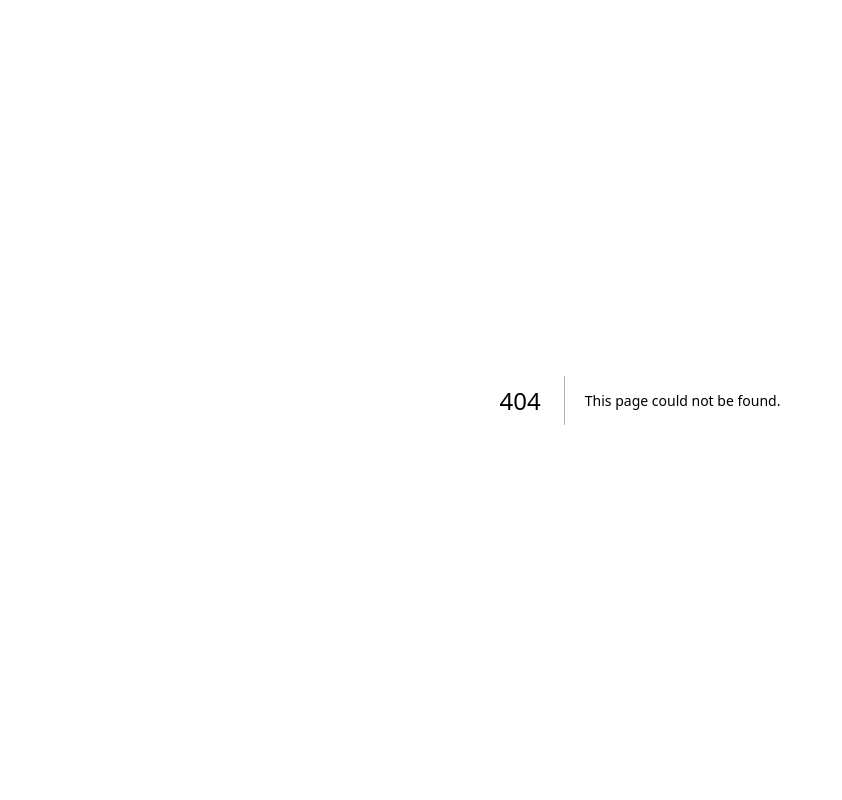
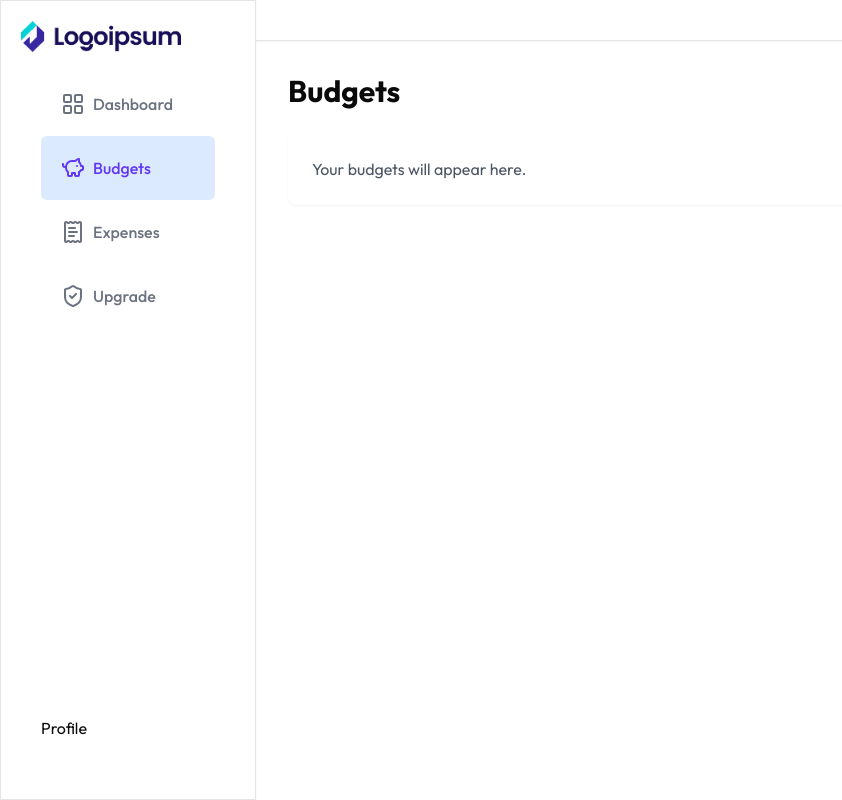
Before and after one commit to SoftEngX/expense-tracker, a Next.js app: page /dashboard/budgets in a window 1280 px wide. Before the commit this address had no page. Shown: the whole page, without its empty margins (0-842 px from the left). Built offline with nearby package versions, Linux system fonts and the light colour scheme.

Commit message:
Create three components budgets && expenses && upgrade

```diff
--- a/app/(routs)/dashboard/_components/DashboardHeader.jsx
+++ b/app/(routs)/dashboard/_components/DashboardHeader.jsx
@@ -1,9 +1,17 @@
+"use client"
 import React from 'react';
+import { UserButton } from '@clerk/nextjs';
+
 
 function DashboardHeader() {
     return (
-        <div>
-            DashboardHeader
+        <div className='p-5 shadow-sm border-b flex justify-between'>
+            <div>
+
+            </div>
+            <div>
+                <UserButton/>
+            </div>
         </div>
     )
 }
--- a/app/(routs)/dashboard/_components/SideNav.jsx
+++ b/app/(routs)/dashboard/_components/SideNav.jsx
@@ -1,43 +1,60 @@
-import React from 'react';
+"use client";
+
+import React, { useEffect } from 'react';
 import Image from 'next/image';
+import Link from 'next/link';
 import {LayoutGrid, PiggyBank, ReceiptText, ShieldCheck} from 'lucide-react';
 import { UserButton } from '@clerk/nextjs';
+import { usePathname } from 'next/navigation';
 
 function SideNav () {
     const menuList = [
         {
             id: 1,
             name: 'Dashboard',
-            icon: LayoutGrid
+            icon: LayoutGrid,
+            path: '/dashboard'
         },
         {
             id: 2,
             name: 'Budgets',
-            icon: PiggyBank
+            icon: PiggyBank,
+            path: '/dashboard/budgets'
         },
         {
             id: 3,
             name: 'Expenses',
-            icon: ReceiptText
+            icon: ReceiptText,
+            path: '/dashboard/expenses'
         },
         {
             id: 4,
             name: 'Upgrade',
-            icon: ShieldCheck
+            icon: ShieldCheck,
+            path: '/dashboard/upgrade'
         }
 
     ]
+    const path= usePathname();
+
+    useEffect(() => {
+        console.log(path)
+    },[path])
     return (
         <div className='h-screen p-5 border shadow-sm'>
             <Image src={'/logo.png'} alt='logo' width={160} height={100} />
             <div className='p-5'>
                 {menuList.map((menu, index)=> (
-                    <h2 className='flex gap-2 items-center
-                        text-gray-500 font-medium p-5 cursor-pointer
-                        rounded-md hover:text-primary hover:bg-blue-100'>
-                        <menu.icon/>
-                        {menu.name}
-                    </h2>
+                    <Link key={menu.id} href={menu.path}>
+                        <h2 className={`flex gap-2 items-center
+                            text-gray-500 font-medium p-5 cursor-pointer
+                            rounded-md hover:text-primary hover:bg-blue-100
+                            ${path==menu.path&& 'text-primary bg-blue-100'}
+                            `}>
+                            <menu.icon/>
+                            {menu.name}
+                        </h2>
+                    </Link>
                 ))}
             </div>
             <div className='fixed bottom-10 p-5 flex gap-2 items-center'>
--- /dev/null
+++ b/app/(routs)/dashboard/budgets/page.jsx
@@ -0,0 +1,16 @@
+'use client';
+
+import React from "react";
+
+const Budgets = () => {
+  return (
+    <div className="p-8">
+      <h1 className="text-3xl font-bold mb-6">Budgets</h1>
+      <div className="bg-white rounded-lg shadow-sm p-6">
+        <p className="text-gray-600">Your budgets will appear here.</p>
+      </div>
+    </div>
+  )
+}
+
+export default Budgets;
--- /dev/null
+++ b/app/(routs)/dashboard/expenses/page.jsx
@@ -0,0 +1,16 @@
+'use client';
+
+import React from "react";
+
+const Expenses = () => {
+  return (
+    <div className="p-8">
+      <h1 className="text-3xl font-bold mb-6">Expenses</h1>
+      <div className="bg-white rounded-lg shadow-sm p-6">
+        <p className="text-gray-600">Your expenses will appear here.</p>
+      </div>
+    </div>
+  )
+}
+
+export default Expenses;
--- /dev/null
+++ b/app/(routs)/dashboard/upgrade/page.jsx
@@ -0,0 +1,16 @@
+'use client';
+
+import React from "react";
+
+const Upgrade = () => {
+  return (
+    <div className="p-8">
+      <h1 className="text-3xl font-bold mb-6">Upgrade</h1>
+      <div className="bg-white rounded-lg shadow-sm p-6">
+        <p className="text-gray-600">Upgrade your plan to unlock more features.</p>
+      </div>
+    </div>
+  )
+}
+
+export default Upgrade;
--- a/app/globals.css
+++ b/app/globals.css
@@ -26,7 +26,7 @@
     --card-foreground: 0 0% 3.9%;
     --popover: 0 0% 100%;
     --popover-foreground: 0 0% 3.9%;
-    --primary: 0 0% 9%;
+    --primary: 254 88% 58%;
     --primary-foreground: 0 0% 98%;
     --secondary: 0 0% 96.1%;
     --secondary-foreground: 0 0% 9%;
@@ -53,8 +53,8 @@
     --card-foreground: 0 0% 98%;
     --popover: 0 0% 3.9%;
     --popover-foreground: 0 0% 98%;
-    --primary: 0 0% 98%;
-    --primary-foreground: 0 0% 9%;
+    --primary: 254 88% 58%;
+    --primary-foreground: 0 0% 98%;
     --secondary: 0 0% 14.9%;
     --secondary-foreground: 0 0% 98%;
     --muted: 0 0% 14.9%;
@@ -84,3 +84,9 @@
     @apply bg-background text-foreground;
   }
 }
+
+@layer utilities {
+  .text-primary {
+    color: #6238F2;
+  }
+}
```
